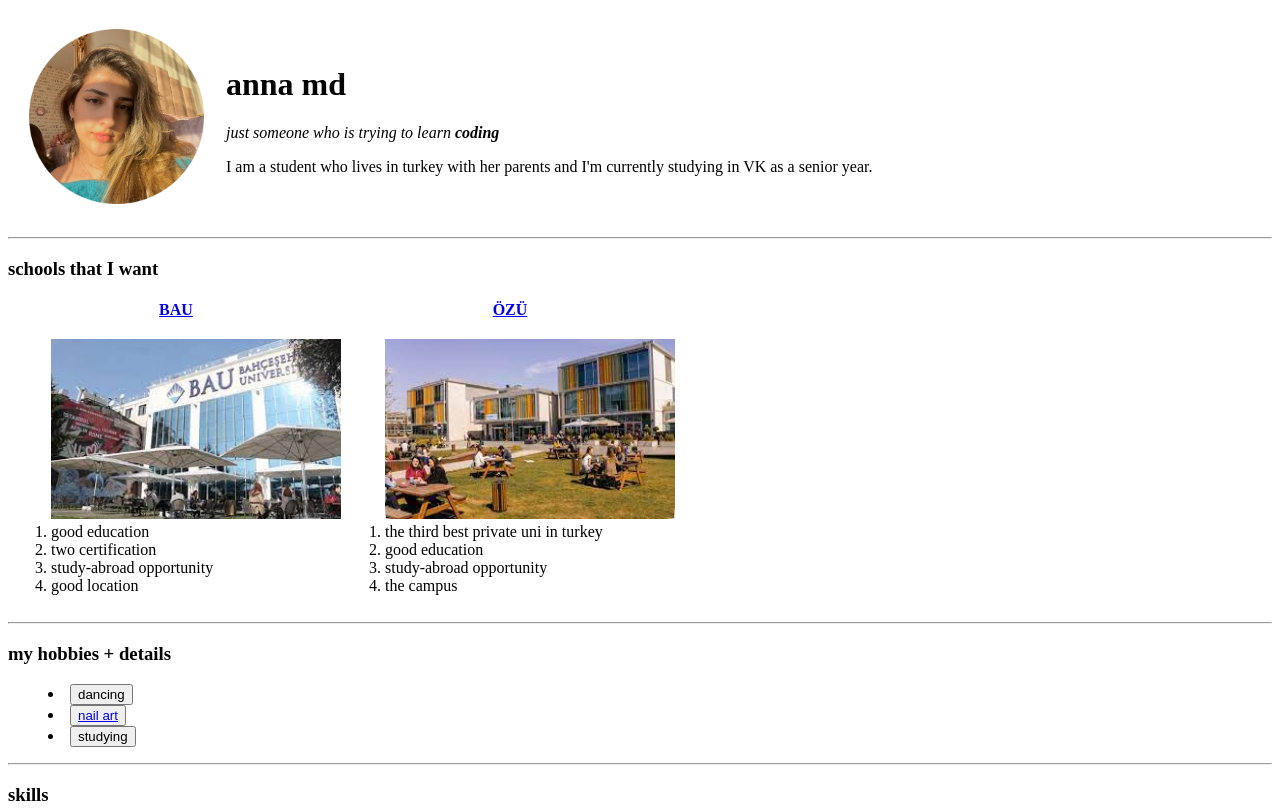
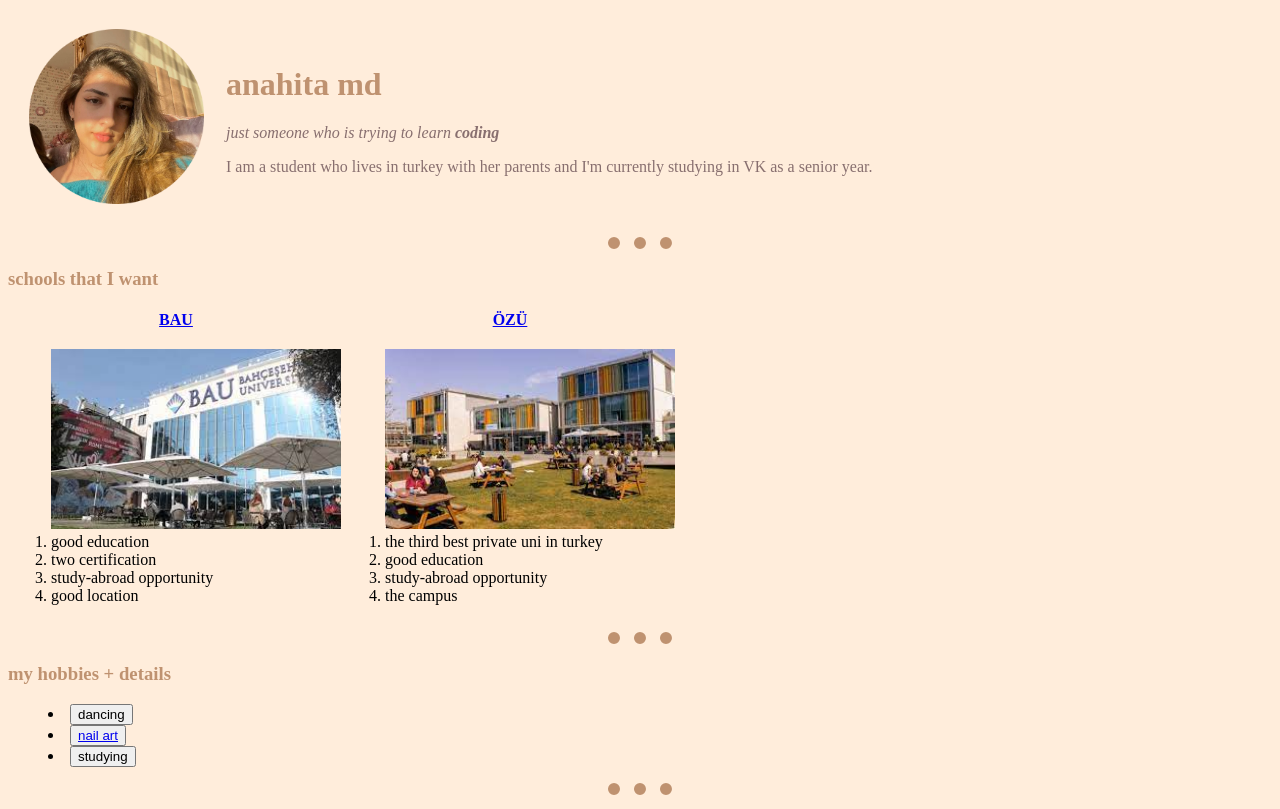
Before and after one commit to anahitamd/aboutme, a plain HTML site: page index.html in a window 1280 px wide. Shown: the top 809 px of the page. Drawn offline with Linux system fonts and the light colour scheme.

Commit message:
Add files via upload

```diff
--- /dev/null
+++ b/css/styles.css
@@ -0,0 +1,21 @@
+body {
+  background-color: #FFEDDB;
+  }
+  h1 {
+    color: #BF9270;
+    font-family: "lucida handwriting";
+  }
+  h3 {
+    color: #BF9270;
+    font-family: "times new roman";
+}
+p{
+  color: #886F6F;
+}
+
+hr {
+  border-style: dotted none none;
+   border-color: #BF9270;
+  border-width: 12px;
+  width: 5%;
+}
--- a/index.html
+++ b/index.html
@@ -3,7 +3,8 @@
 
 <head>
   <meta charset="utf-8">
-  <title>♡melika's page</title>
+  <title>♡anahita's personal page</title>
+<link rel="stylesheet" href="css/styles.css">
 </head>
 
 <body>
@@ -11,7 +12,7 @@
     <tr>
       <td><img src="anahita.png" alt="anahita profile pic" height="175" width="175"></td>
       <td>
-        <h1>anna md</h1>
+        <h1>anahita md</h1>
         <p><em>just someone who is trying to learn <strong>coding</strong></em></p>
         <p>I am a student who lives in turkey with her parents and I'm currently studying in VK as a senior year.</p>
       </td>
@@ -72,6 +73,9 @@
     <p> <strong><a href="contactme.html">contact me</a></strong></p>
     <hr>
     <button type="button"><a href="inputs.html">inputs practice page</a></button>
+
+<script src="//code.tidio.co/1bgnyuzarkfxakh8bgzfjopxhvbi6tio.js" async></script>
+
 </body>
 
 </html>
```
Also changed, not shown: contactme.html (+1 -0 lines).
